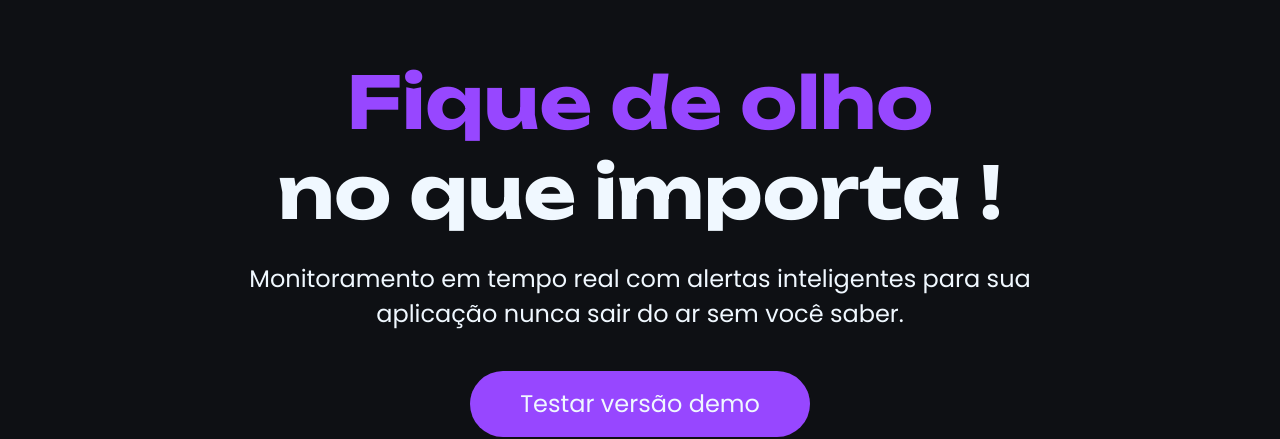
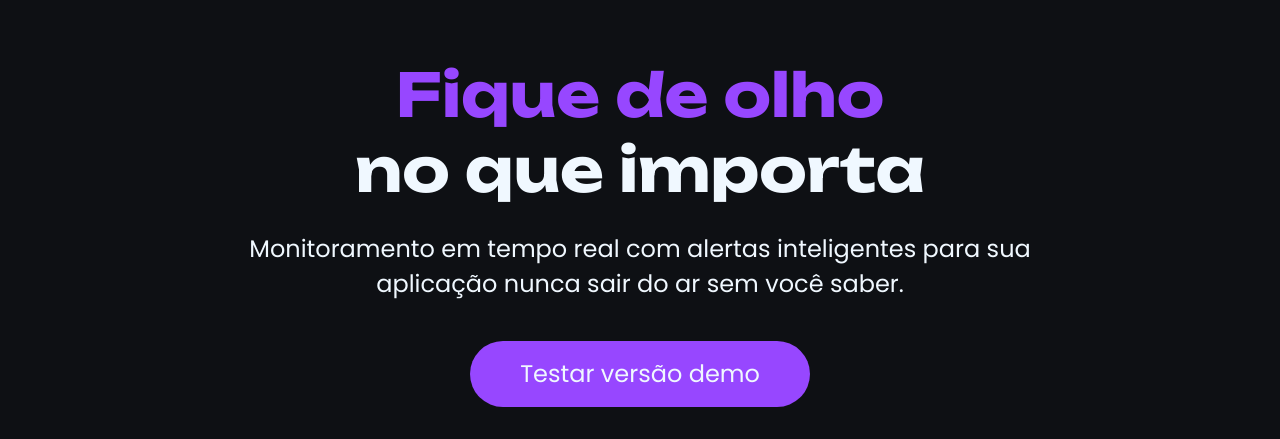
Before and after one commit to IlanaLLopes/tecboard, a plain HTML site: page index.html in a window 1280 px wide. Shown: the part 114-553 px from the top of the page. Drawn offline with Linux system fonts and the light colour scheme.

Commit message:
desfazendo alteracoes do h1

```diff
--- a/css/style.css
+++ b/css/style.css
@@ -35,7 +35,7 @@ header img{
 }
 
 h1 {
-  font-size: 72px;
+  font-size: 60px;
   font-family: "Unbounded", sans-serif;
   text-align: center;
   margin-top: 60px;
```
Also changed, not shown: index.html (+1 -1 lines).
